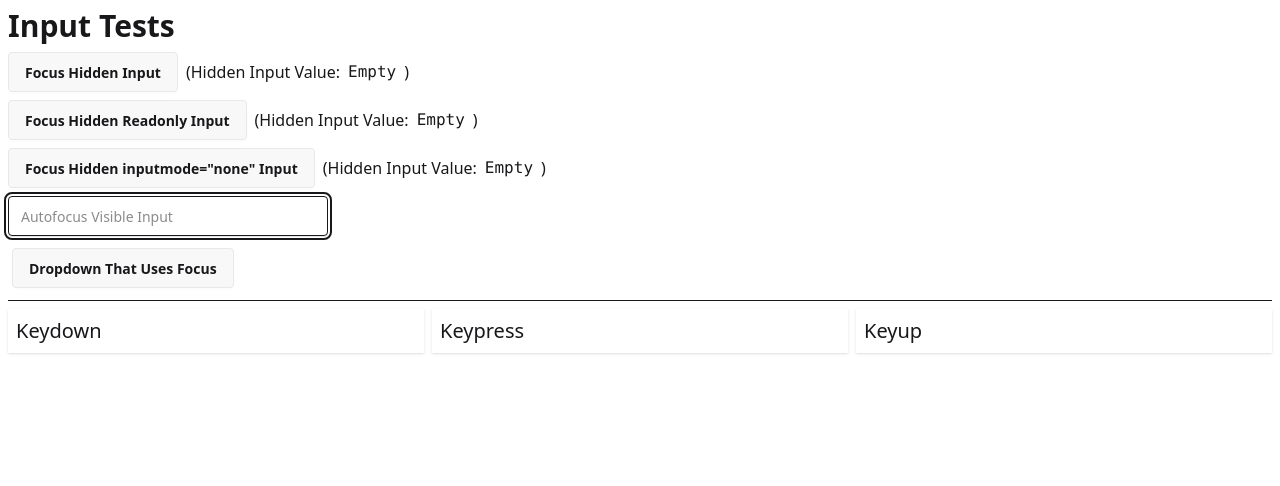
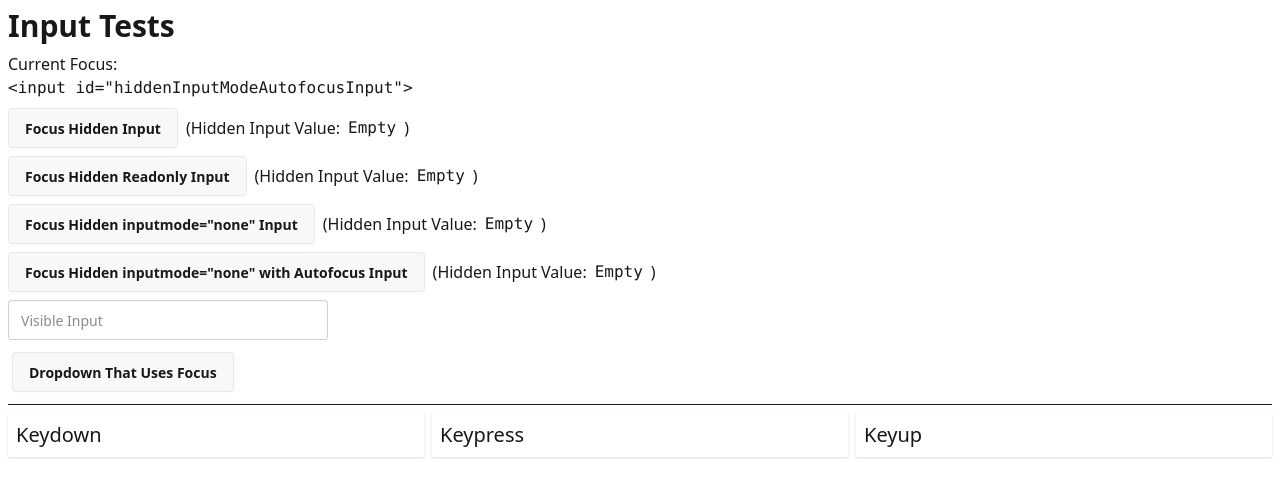
Before and after one commit to pcbowers/input-tests, a plain HTML site: page index.html in a window 1280 px wide. Drawn offline with nearby package versions, Linux system fonts and the light colour scheme.

Commit message:
feat: ✨ Add better focus awareness, added autofocus to hidden inputmode=none input

```diff
--- a/index.html
+++ b/index.html
@@ -10,6 +10,13 @@
   </head>
   <body class="prose p-2 m-auto flex flex-col gap-2">
     <h1 class="text-3xl font-bold">Input Tests</h1>
+
+    <div class="flex gap-2 items-center">
+      <h2>
+        Current Focus:
+        <pre id="currentFocus"></pre>
+      </h2>
+    </div>
 
     <div class="flex gap-2 items-center">
       <input
@@ -55,9 +62,25 @@
       <pre id="hiddenInputModeInput-output">Empty</pre>
       )
     </div>
+    <div class="flex gap-2 items-center">
+      <input
+        type="text"
+        id="hiddenInputModeAutofocusInput"
+        style="opacity: 0; position: absolute; left: -9999px"
+        inputmode="none"
+        autofocus
+        oninput="document.getElementById('hiddenInputModeAutofocusInput-output').innerText = this.value"
+      />
+      <button class="btn" onclick="document.getElementById('hiddenInputModeAutofocusInput').focus()">
+        Focus Hidden inputmode="none" with Autofocus Input
+      </button>
+      (Hidden Input Value:
+      <pre id="hiddenInputModeAutofocusInput-output">Empty</pre>
+      )
+    </div>
 
     <div class="flex gap-2 items-center">
-      <input type="text" class="input" placeholder="Autofocus Visible Input" autofocus />
+      <input type="text" class="input" placeholder="Visible Input" />
     </div>
 
     <div class="dropdown">
@@ -108,5 +131,18 @@
         document.getElementById('keyup-output').innerText += e.key;
       }
     });
+
+    document.addEventListener('focusin', event => {
+      const focused = event.target;
+      const output = document.getElementById('currentFocus');
+
+      // Optional: show tag, ID, and class name
+      let info = `<${focused.tagName.toLowerCase()}`;
+      if (focused.id) info += ` id="${focused.id}"`;
+      if (focused.className) info += ` class="${focused.className}"`;
+      info += '>';
+
+      output.textContent = info;
+    });
   </script>
 </html>
```
